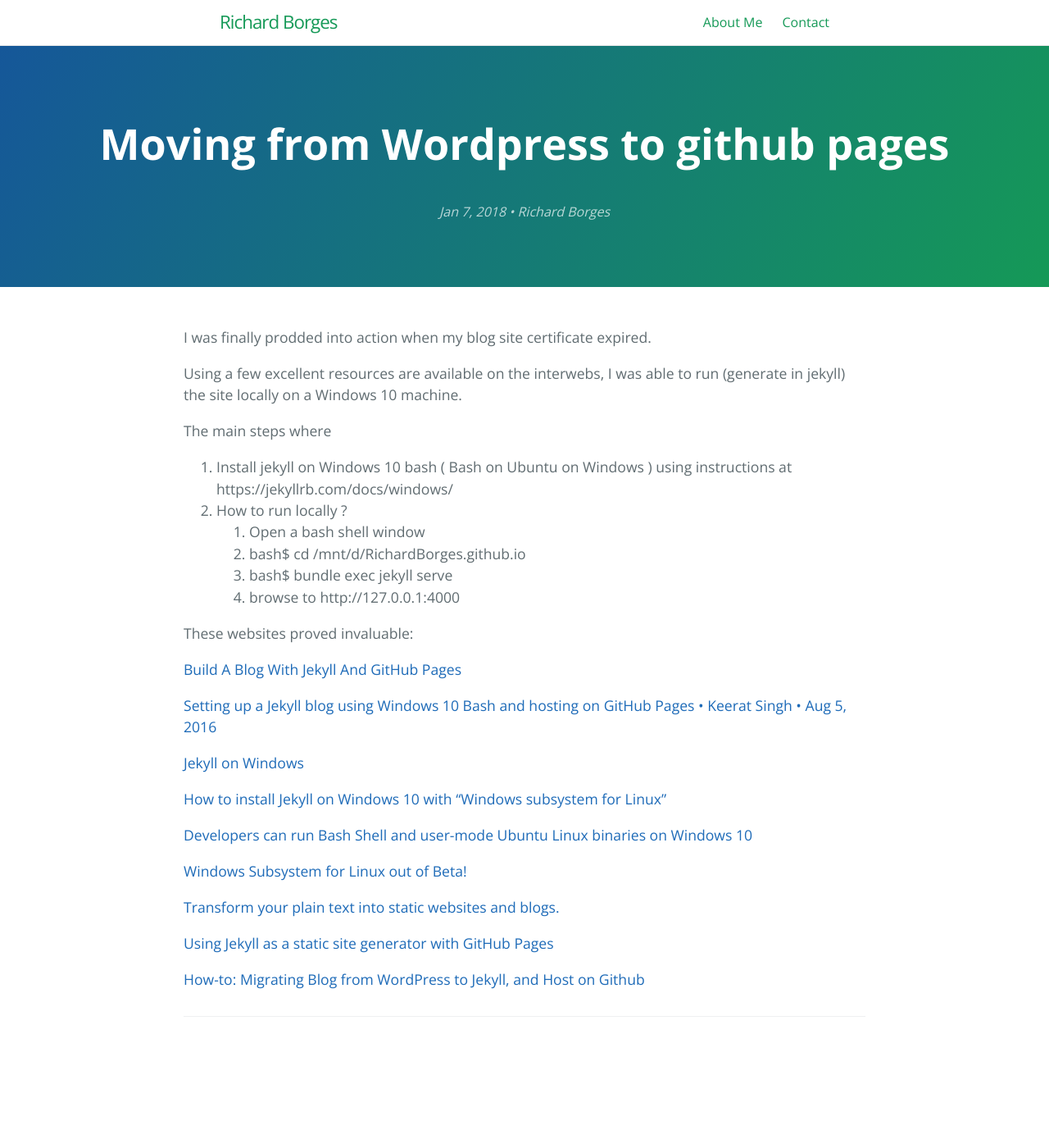
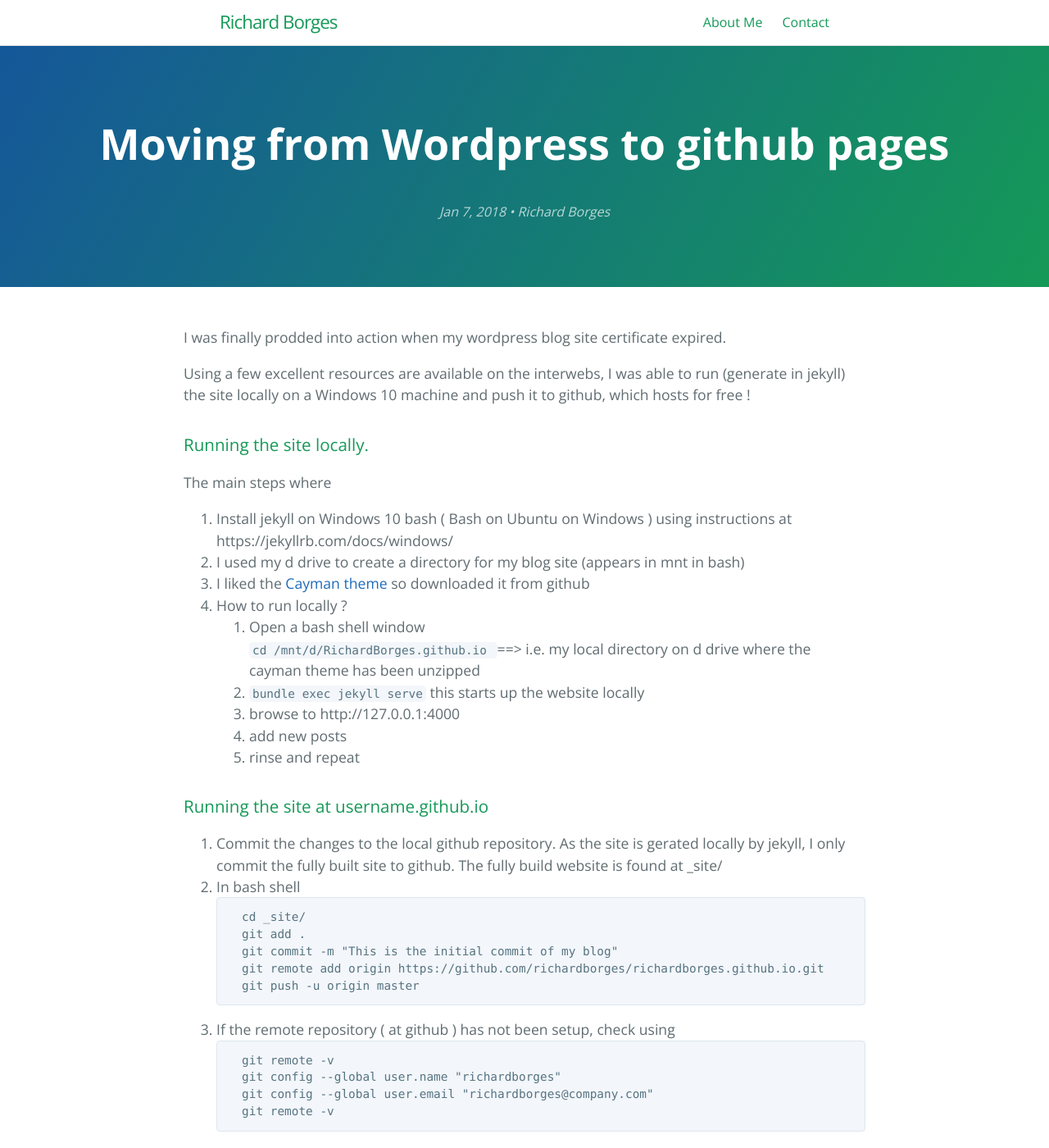
Before and after one commit to richardborges/richardborges.github.io, a Jekyll site: the page built from _posts/2018-01-07-moving-from-wordpress-to-github-pages.md, in a window 1280 px wide and 1400 px high. Shown: the whole window at 82% size. Built offline with Jekyll 4.4.1, drawn with Linux system fonts in a browser that asks for light colours; some of the changed text lies outside the part shown.

Commit message:
new images

````diff
--- a/CNAME
+++ b/CNAME
@@ -1 +1 @@
-www.richardbroges.net
+richardborges.net
--- a/_posts/2018-01-07-moving-from-wordpress-to-github-pages.md
+++ b/_posts/2018-01-07-moving-from-wordpress-to-github-pages.md
@@ -13,19 +13,63 @@ tags:
 
 ---
 
-I was finally prodded into action when my blog site certificate expired.
+I was finally prodded into action when my wordpress blog site certificate expired.
 
-Using a few excellent resources are available on the interwebs, I was able to run (generate in jekyll) the site locally on a Windows 10 machine.
+Using a few excellent resources are available on the interwebs, I was able to run (generate in jekyll) the site locally on a Windows 10 machine and push it to github, which hosts for free !
 
+### Running the site locally.
 The main steps where
 1. Install jekyll on Windows 10 bash ( Bash on Ubuntu on Windows ) using instructions at https://jekyllrb.com/docs/windows/
-2. How to run locally ?
+2. I used my d drive to create a directory for my blog site (appears in mnt in bash)
+3. I liked the [Cayman theme](https://pages-themes.github.io/cayman/) so downloaded it from github
+4. How to run locally ?
     1. Open a bash shell window
-    2. bash$ cd /mnt/d/RichardBorges.github.io
-    3. bash$ bundle exec jekyll serve
+    ```
+    cd /mnt/d/RichardBorges.github.io
+    ```  ==> i.e. my local directory on d drive where the cayman theme has been unzipped
+    3. ``` bundle exec jekyll serve ```  this starts up the website locally
     4. browse to  http://127.0.0.1:4000
+    5. add new posts
+    6. rinse and repeat
 
-These websites proved invaluable:
+### Running the site at username.github.io
+1. Commit the changes to the local github repository. As the site is gerated locally by jekyll, I only commit the fully built site to github. The fully build website is found at _site/
+2. In bash shell
+  ```
+  cd _site/
+  git add .
+  git commit -m "This is the initial commit of my blog"
+  git remote add origin https://github.com/richardborges/richardborges.github.io.git
+  git push -u origin master
+  ```
+3. If the remote repository ( at github ) has not been setup, check using
+```
+  git remote -v
+  git config --global user.name "richardborges"
+  git config --global user.email "richardborges@company.com"
+  git remote -v
+```
+4. push your changes to remote
+```
+  git push -u origin master
+```
+You should now be able to see your site at richardborges.github.io
+
+### Pointing richardborges.net to richardborges.github.io
+1. Firstly I added https://github.com/richardborges/richardborges.github.io.git . Go to settings >> custom domain  ![custom domain](/assets/images/posts/2018/01/CustomDomain.github.PNG)
+This creates a CNAME file in the remote repository ( remember to pull it to local later on)
+
+2. We need to find the IP address of the remote, so use dig in bash shell
+```
+dig richardborges.github.io
+```
+![dig in bash shell](/assets/images/posts/2018/01/digrichardborges.github.io.PNG)
+3. Now we need to update our DNS record ( at the the DNS hoster to point to the github.io IP address)
+![DNS maintenance](/assets/images/posts/2018/01/DNSmaintenance.PNG)
+4. Now I can use richardborges.net to visit my blog. Yay.
+
+
+### These websites proved invaluable:
 
 [Build A Blog With Jekyll And GitHub Pages](https://www.smashingmagazine.com/2014/08/build-blog-jekyll-github-pages/)
 
````
Also changed, not shown: assets/images/posts/2018/01/CustomDomain.github.PNG (added), assets/images/posts/2018/01/DNSmaintenance.PNG (added), assets/images/posts/2018/01/digrichardborges.github.io.PNG (added).
